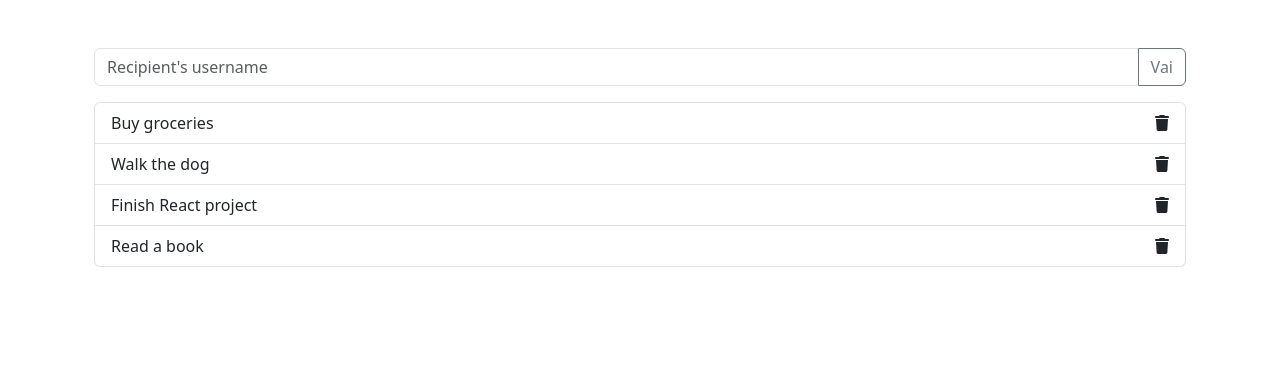
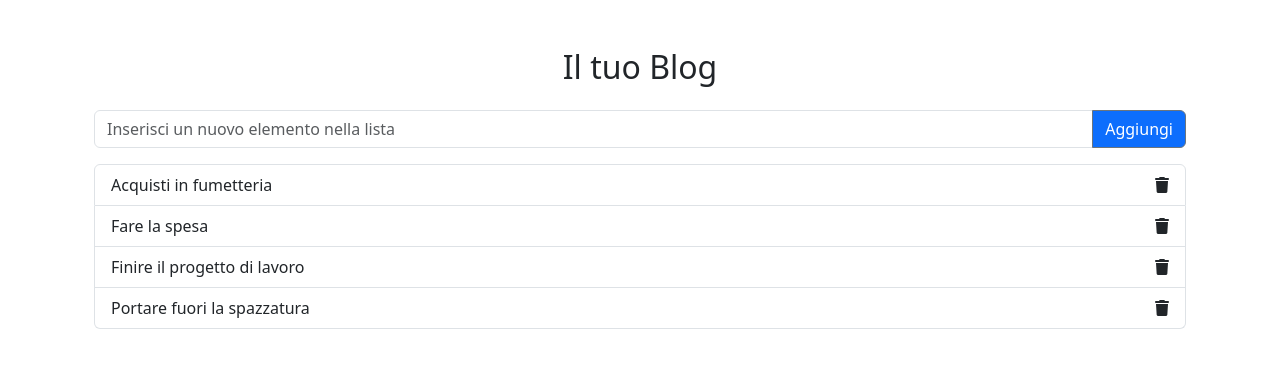
Before and after one commit to luigi-giordano/react-form, a React (Vite) app: page / in a window 1280 px wide. Shown: the top 368 px of the page. Built offline with nearby package versions, Linux system fonts and the light colour scheme.

Commit message:
fix handleRemoveList

```diff
--- a/src/components/TodoListForm.jsx
+++ b/src/components/TodoListForm.jsx
@@ -1,10 +1,10 @@
 import { useState } from 'react';
 
 const initialList = [
-  'Buy groceries',
-  'Walk the dog',
-  'Finish React project',
-  'Read a book'
+  'Acquisti in fumetteria',
+  'Fare la spesa',
+  'Finire il progetto di lavoro',
+  'Portare fuori la spazzatura'
 ];
 
 const TodoListForm = () => {
@@ -22,17 +22,16 @@ const TodoListForm = () => {
 
   const handleRemoveList = (index) => {
     // Creazione clone todolist
-    const newListList = todoList.filter(item => item.index !== index);
+    const newListList = todoList.filter((item, i) => i !== index);
     // Aggiorno la todolist
     setTodoList(newListList);
   }
-
-
 
   return (
     <div className="container my-5">
 
       <form action="#" onSubmit={handleSubmit}>
+        <div className='title d-flex mb-3 justify-content-center'><h2>Il tuo Blog</h2></div>
 
         <div className="input-group mb-3">
           <input
@@ -40,12 +39,12 @@ const TodoListForm = () => {
             className="form-control"
             value={newTodoList}
             onChange={(e) => setNewTodoList(e.target.value)}
-            placeholder="Recipient's username"
+            placeholder="Inserisci un nuovo elemento nella lista"
           />
           <button
-            className="btn btn-outline-secondary"
+            className="btn btn-outline-secondary btn-primary text-white"
             type="submit"
-          >Vai</button>
+          >Aggiungi</button>
         </div>
 
       </form>
@@ -58,7 +57,6 @@ const TodoListForm = () => {
               <i
                 className="fa-solid fa-trash pointer"
                 onClick={() => handleRemoveList(index)}>
-
               </i>
             </li>
           ))}
```
